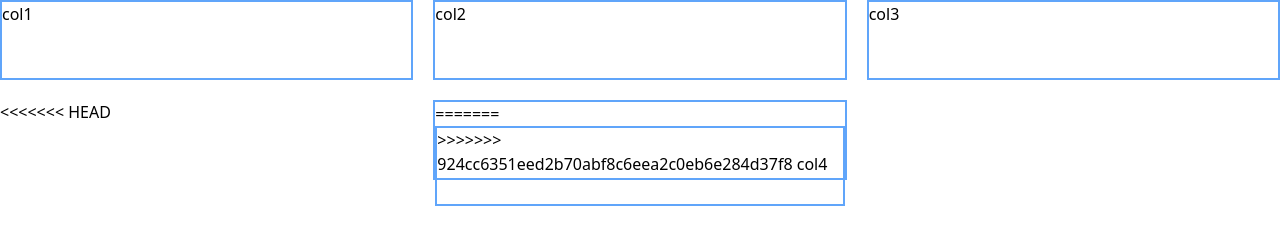
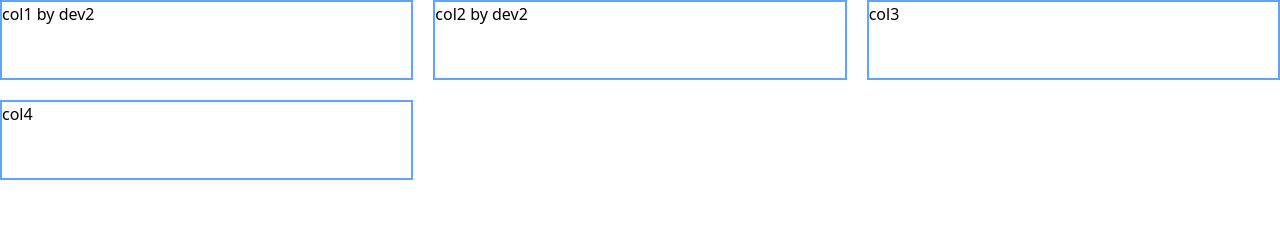
Before and after one commit to peti6114/git-test1, a website: page src/index.html in a window 1280 px wide. Drawn offline with Linux system fonts and the light colour scheme.

Commit message:
update index branch main

```diff
--- a/src/index.html
+++ b/src/index.html
@@ -10,19 +10,15 @@
     <section>
         <div class="w-full grid grid-cols-3 gap-5">
              <div class="border-blue-400 border-2 h-20">
-                col1
+                col1 by dev2
              </div>
              <div class="border-blue-400 border-2 h-20">
-                col2
+                col2 by dev2
              </div>
              <div class="border-blue-400 border-2 h-20">
                 col3
              </div>
-<<<<<<< HEAD
-             <div class="border-blue-400 border-2 h-20">
-=======
             <div class="border-blue-400 border-2 h-20">
->>>>>>> 924cc6351eed2b70abf8c6eea2c0eb6e284d37f8
                 col4
              </div>
         </div>
```
